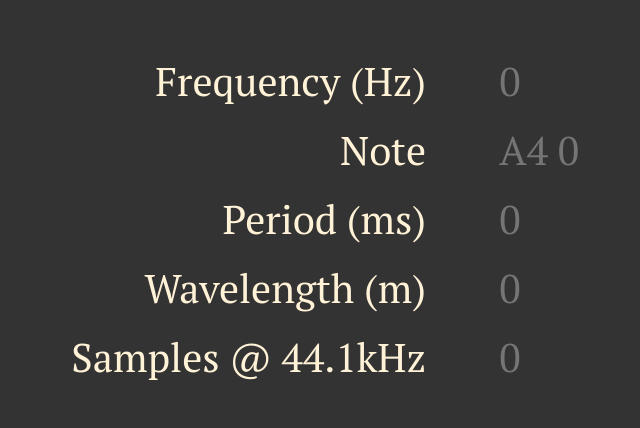
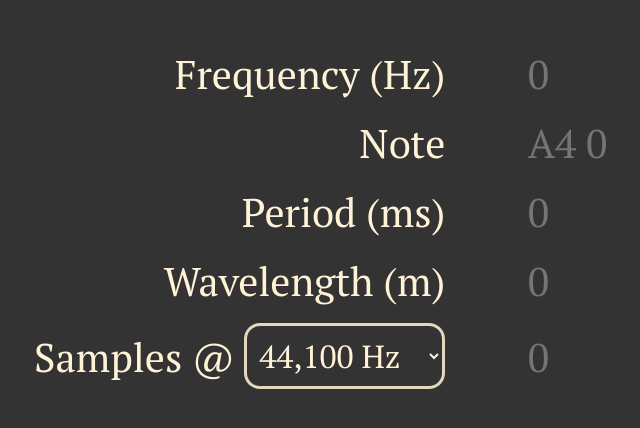
Before and after one commit to Peruibeloko/audiomath, a Vue app: page / in a window 1280 px wide. Shown: the part 182-610 px from the top of the page, without its empty margins (206-846 px from the left). Built offline with nearby package versions, Linux system fonts and the light colour scheme.

Commit message:
feat: add sample rate select

```diff
--- a/src/App.vue
+++ b/src/App.vue
@@ -12,7 +12,7 @@
     <label class="label wavelength">Wavelength (m)</label>
     <input placeholder="0" id="wavelength" type="number" step="0.01" @input="wavelengthHandler" v-model="wavelength" />
 
-    <label class="label samples">Samples @ 44.1kHz</label>
+    <label class="label samples">Samples&nbsp;@&nbsp;<SampleRate @select="freqHandler" v-model="sampleRate"/></label>
     <input placeholder="0" id="samples" type="number" @input="samplesHandler" v-model="samples" />
   </main>
 </template>
@@ -20,11 +20,15 @@
 <script setup lang="ts">
 import { ref } from 'vue';
 
+import SampleRate from './SampleRate.vue';
+
 type Pitch = [octave: number, semis: number, cents: number];
+
+// Reference: https://github.com/audiojs/sample-rate/blob/master/readme.md
+type SampleRate = 8000 | 11025 | 16000 | 22050 | 44100 | 48000 | 88200 | 96000 | 176400 | 192000 | 352800 | 384000;
 
 // Constants
 const SPEED_OF_SOUND = 345;
-const SAMPLE_RATE = 44100;
 const REF_PITCH_A4 = 440;
 const SCALE_DOWN = ['A', 'G#', 'G', 'F#', 'F', 'E', 'D#', 'D', 'C#', 'C', 'B', 'A#'];
 const NOTES_FROM_A = [
@@ -52,7 +56,6 @@ const NOTES_FROM_A = [
   'G',
   'G#'
 ];
-const getNoteFromInterval = (semisFromA: number) => NOTES_FROM_A[semisFromA + 11];
 
 // Reactive data
 const frequency = ref(Infinity);
@@ -60,6 +63,7 @@ const pitch = ref('');
 const period = ref(Infinity);
 const samples = ref(Infinity);
 const wavelength = ref(Infinity);
+const sampleRate = ref<SampleRate>(44100)
 
 // Conversion
 const parsePitch = (pitch: string): Pitch => {
@@ -72,6 +76,8 @@ const parsePitch = (pitch: string): Pitch => {
 
   return [octave, semis, cents];
 };
+
+const getNoteFromInterval = (semisFromA: number) => NOTES_FROM_A[semisFromA + 11];
 
 const buildPitchString = (pitchData: Pitch) =>
   `${getNoteFromInterval(pitchData[1])}${pitchData[0]} ${pitchData[2] > 0 ? '+' : ''}${pitchData[2]}`;
@@ -94,9 +100,10 @@ const freqToPitch = (freq: number): Pitch => {
 
   return [octave, semis, cents];
 };
-const freqToPeriod = (freq: number) => Number(((1 / freq) * 1000).toFixed(4));
-const freqToWavelength = (freq: number) => Number((SPEED_OF_SOUND / freq).toFixed(4));
-const freqToSamples = (freq: number) => Math.ceil((1 / freq) * SAMPLE_RATE);
+
+const freqToPeriod = (freq: number) => Number(((1 / freq) * 1000).toFixed(2));
+const freqToWavelength = (freq: number) => Number((SPEED_OF_SOUND / freq).toFixed(2));
+const freqToSamples = (freq: number) => Math.ceil((1 / freq) * sampleRate.value);
 
 const pitchToFreq = (pitchData: Pitch) => {
   const [oct, semis, cents] = pitchData;
@@ -105,7 +112,7 @@ const pitchToFreq = (pitchData: Pitch) => {
   const semisDiff = semis + octDiff * 12;
   const centsDiff = cents + semisDiff * 100;
 
-  return Math.round(Math.pow(2, centsDiff / 1200) * 440);
+  return Number((Math.pow(2, centsDiff / 1200) * 440).toFixed(2));
 };
 
 const reset = () => {
@@ -156,7 +163,7 @@ const wavelengthHandler = () => {
 const samplesHandler = () => {
   if (!samples.value) return reset();
 
-  frequency.value = Math.round(SAMPLE_RATE / samples.value);
+  frequency.value = Math.round(sampleRate.value / samples.value);
   pitch.value = buildPitchString(freqToPitch(frequency.value));
   period.value = freqToPeriod(frequency.value);
   wavelength.value = freqToWavelength(frequency.value);
@@ -199,6 +206,8 @@ main {
 label.label {
   align-self: center;
   justify-self: flex-end;
+  display: flex;
+  align-items: center;
 }
 
 input {
--- /dev/null
+++ b/src/SampleRate.vue
@@ -0,0 +1,38 @@
+<script setup lang="ts">
+defineProps(['modelValue']);
+defineEmits(['update:modelValue', 'select']);
+</script>
+
+<template>
+  <select
+    :value="modelValue"
+    @change="$emit('update:modelValue', ($event?.target as HTMLSelectElement).value), $emit('select')"
+  >
+    <option value="8000">8,000 Hz</option>
+    <option value="11025">11,025 Hz</option>
+    <option value="16000">16,000 Hz</option>
+    <option value="22050">22,050 Hz</option>
+    <option value="44100">44,100 Hz</option>
+    <option value="48000">48,000 Hz</option>
+    <option value="88200">88,200 Hz</option>
+    <option value="96000">96,000 Hz</option>
+    <option value="176400">176,400 Hz</option>
+    <option value="192000">192,000 Hz</option>
+    <option value="352800">352,800 Hz</option>
+    <option value="384000">384,000 Hz</option>
+  </select>
+</template>
+
+<style scoped>
+select {
+  display: block;
+  padding: 0.5rem;
+
+  font-family: 'PT Serif', sans-serif;
+  font-size: 2rem;
+
+  border: none;
+  border: 3px solid hsla(40, 100%, 92%, 0.863);
+  border-radius: 1rem;
+}
+</style>
```
